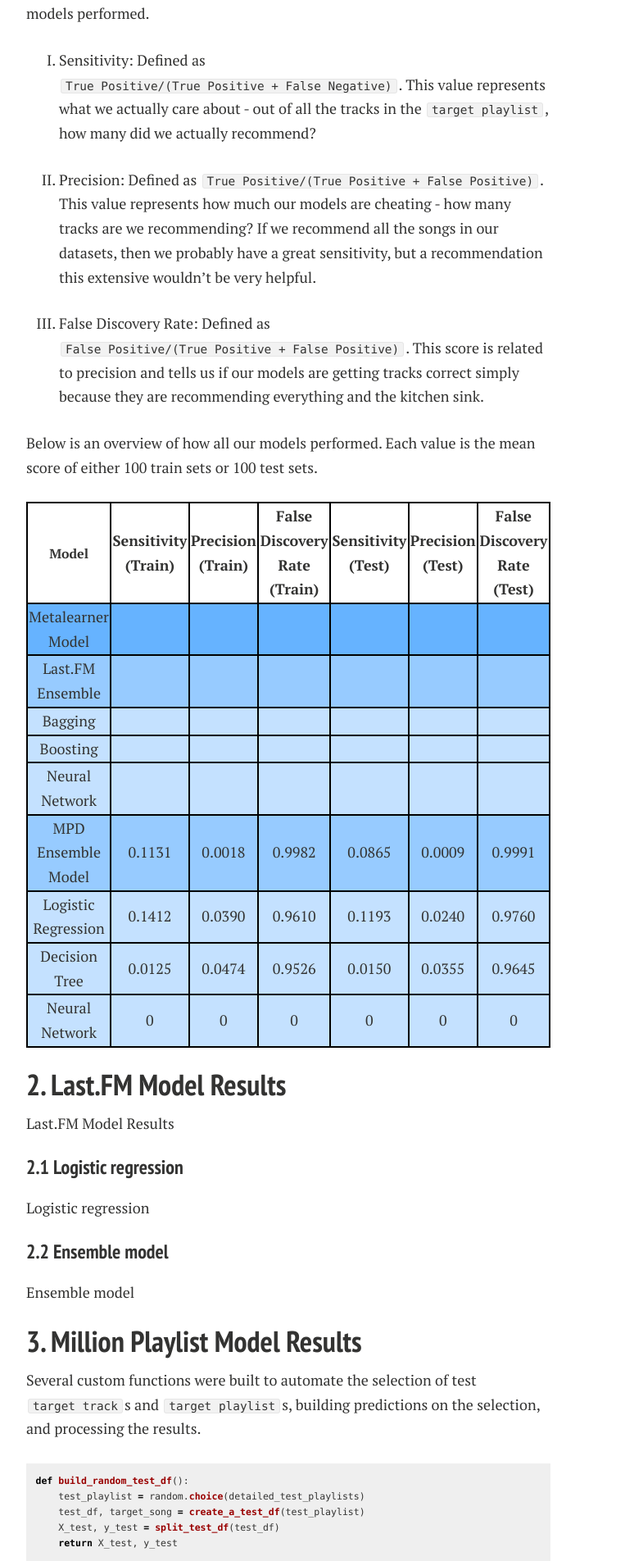
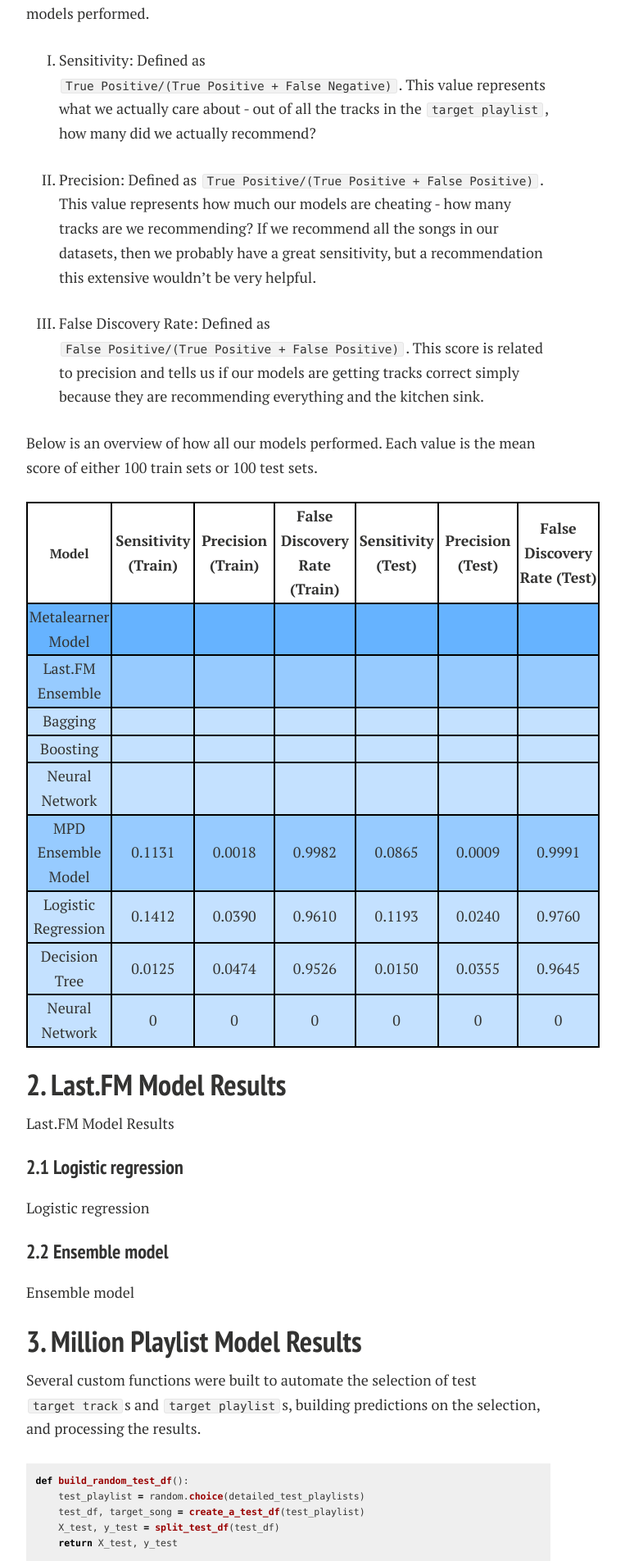
Before and after one commit to lyannaliu/lyannaliu.github.io, a Jekyll site: the page built from resultsandconclusion.md, in a window 1280 px wide. Shown: the part 624-2528 px from the top of the page at 82% size, without its empty margins (288-1051 px from the left). Built offline with Jekyll 4.4.1, drawn with Linux system fonts in a browser that asks for light colours; nearby versions of some CDN libraries.

Commit message:
Update resultsandconclusion.md

```diff
--- a/resultsandconclusion.md
+++ b/resultsandconclusion.md
@@ -38,16 +38,16 @@ Below is an overview of how all our models performed. Each value is the mean sco
         }
 </style>
 
-<table class="tablelines">
+<table class="tablelines" width="700">
   <thead>
     <tr align="center">
-      <th><font size="3">Model</font></th>
-      <th>Sensitivity (Train)</th>
-      <th>Precision (Train)</th>
-      <th>False Discovery Rate (Train)</th>
-      <th>Sensitivity (Test)</th>
-      <th>Precision (Test)</th>
-      <th>False Discovery Rate (Test)</th>
+      <th width="100"><font size="3">Model</font></th>
+      <th width="100">Sensitivity (Train)</th>
+      <th width="100">Precision (Train)</th>
+      <th width="100">False Discovery Rate (Train)</th>
+      <th width="100">Sensitivity (Test)</th>
+      <th width="100">Precision (Test)</th>
+      <th width="100">False Discovery Rate (Test)</th>
     </tr>
   </thead>
   <tbody>
```
